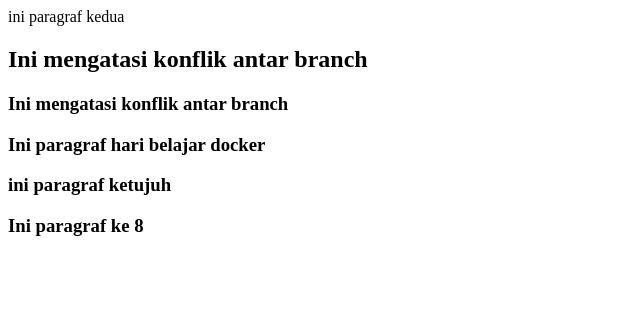
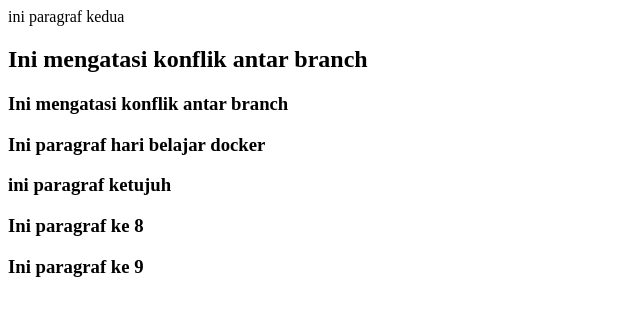
Before and after one commit to willyprmn/web-custom, a plain HTML site: page repo-1/index.html in a window 1280 px wide. Shown: the whole page, without its empty margins (0-640 px from the left). Drawn offline with Linux system fonts and the light colour scheme.

Commit message:
Add paragraf baru jenkins auto build

```diff
--- a/repo-1/index.html
+++ b/repo-1/index.html
@@ -4,3 +4,4 @@
 <p>Ini paragraf hari belajar docker</p>
 <p>ini paragraf ketujuh<p>
 <p>Ini paragraf ke 8</p>
+<p>Ini paragraf ke 9</p>
```
